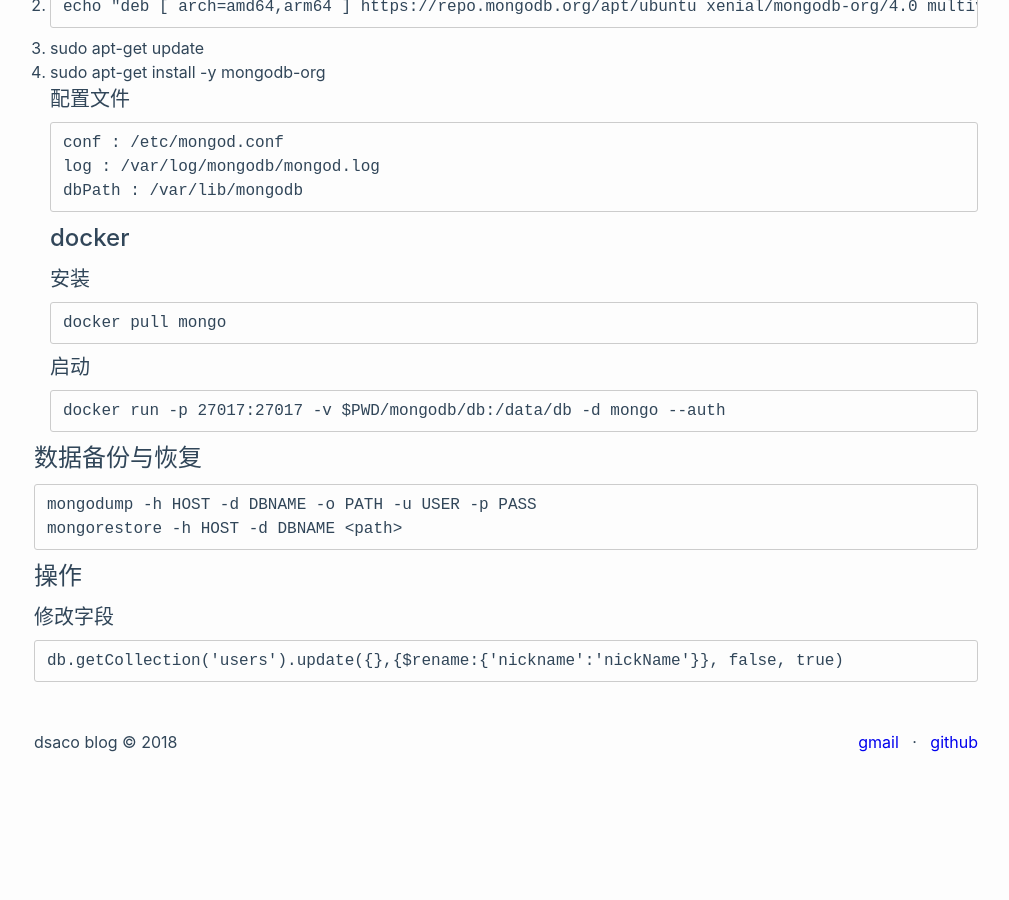
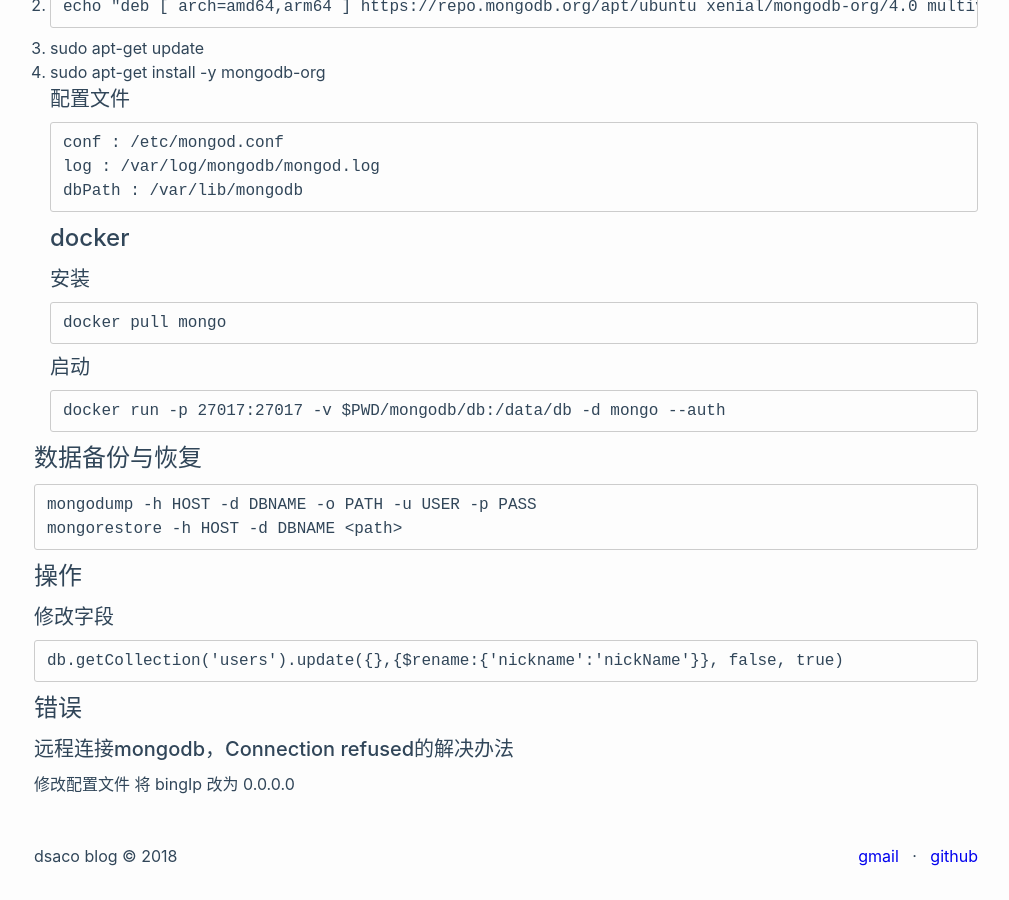
Before and after one commit to dsaco/dsaco.github.io-old, a Jekyll site: the page built from _posts/2018-10-18-mongodb.md, in a window 1280 px wide and 900 px high, scrolled down 1426 px. Shown: the whole window, without its empty margins (134-1143 px from the left). Built offline with Jekyll 4.4.1, drawn with Linux system fonts in a browser that asks for light colours; before the commit the page ends 2212 px from its top, so only the background shows below that.

Commit message:
Update 2018-10-18-mongodb.md

````diff
--- a/_posts/2018-10-18-mongodb.md
+++ b/_posts/2018-10-18-mongodb.md
@@ -83,3 +83,9 @@ mongorestore -h HOST -d DBNAME <path>
 ```
 db.getCollection('users').update({},{$rename:{'nickname':'nickName'}}, false, true)
 ```
+
+#### 错误
+
+##### 远程连接mongodb，Connection refused的解决办法
+修改配置文件
+将 bingIp 改为 0.0.0.0
````
